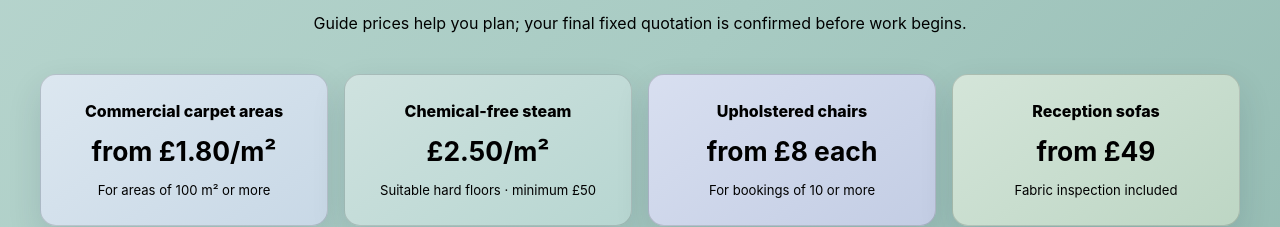
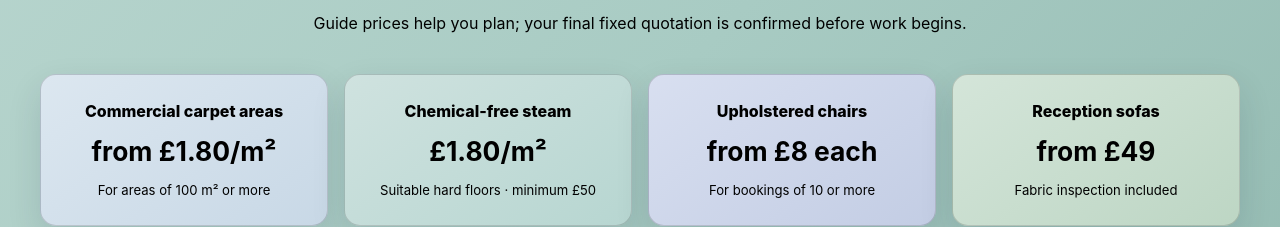
Before and after one commit to Robigo1977/ROBIGO-V5, a React (Vite) app: page /business in a window 1280 px wide. Shown: the part 3640-3867 px from the top of the page. Built offline with nearby package versions, Linux system fonts and the light colour scheme.

Commit message:
Update commercial chemical-free steam rate to £1.80/m²

```diff
--- a/src/pages/CommercialCleaningWinchester.tsx
+++ b/src/pages/CommercialCleaningWinchester.tsx
@@ -82,7 +82,7 @@ const audiences = [
 
 const rates = [
   ["Commercial carpet areas", "from £1.80/m²", "For areas of 100 m² or more"],
-  ["Chemical-free steam", "£2.50/m²", "Suitable hard floors · minimum £50"],
+  ["Chemical-free steam", "£1.80/m²", "Suitable hard floors · minimum £50"],
   ["Upholstered chairs", "from £8 each", "For bookings of 10 or more"],
   ["Reception sofas", "from £49", "Fabric inspection included"],
 ];
```
